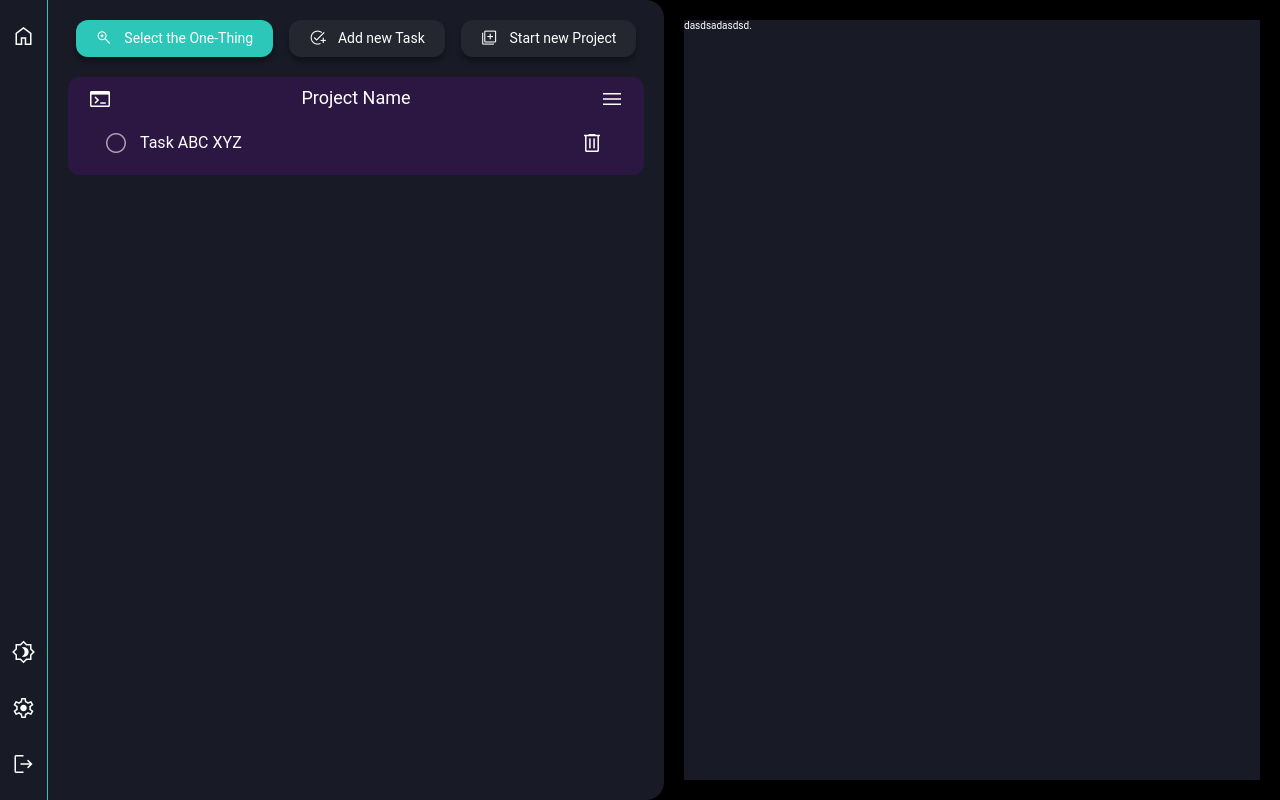
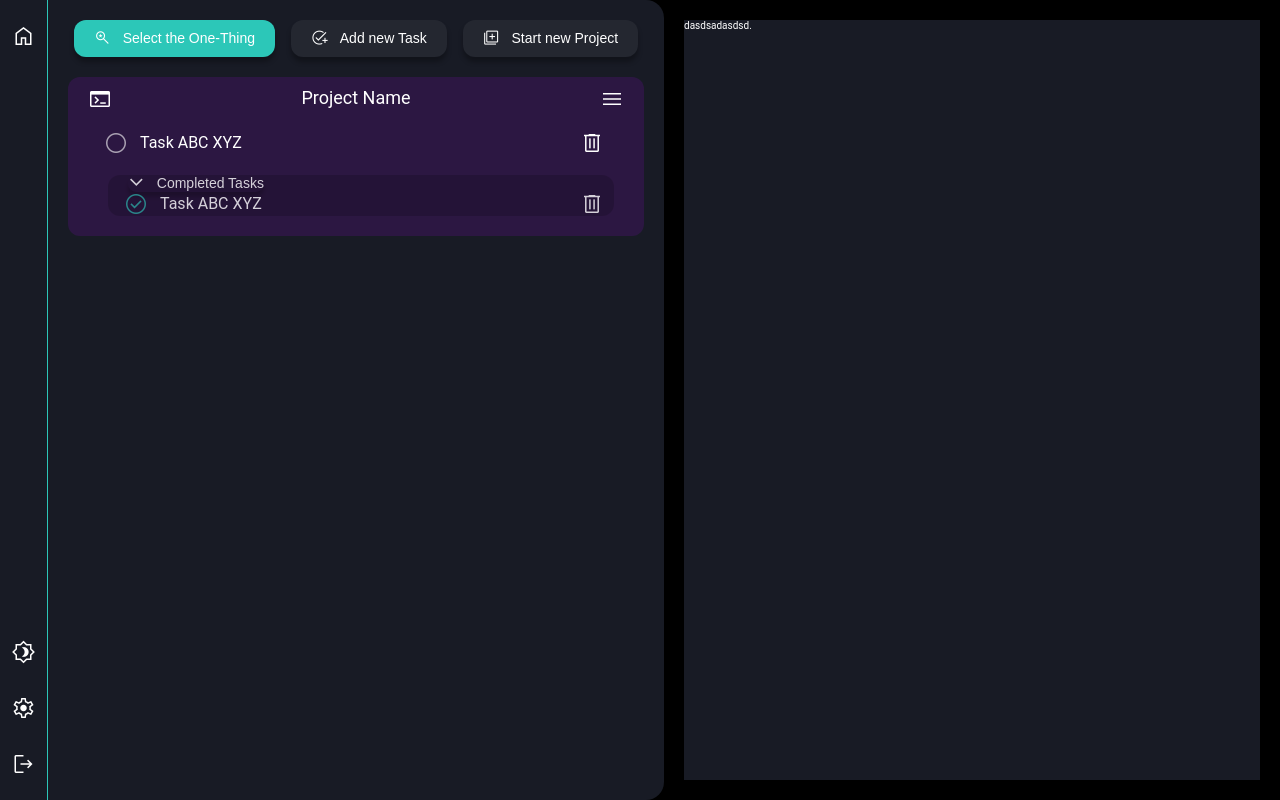
Before and after one commit to Michota/MichotaDoList, a plain HTML site: page index.html in a window 1280 px wide. Drawn offline with nearby package versions, Linux system fonts and the light colour scheme.

Commit message:
Completed Tasks List done

```diff
--- a/index.html
+++ b/index.html
@@ -21,30 +21,30 @@
       <nav class="sidebar">
         <div class="sidebar-icons">
           <div class="sidebar-icons-top">
-            <div class="btn material-symbols-outlined active-element">home</div>
+            <a class="btn material-symbols-outlined active-element"> home </a>
           </div>
           <div class="sidebar-icons-bottom">
-            <div class="btn material-symbols-outlined">brightness_4</div>
-            <div class="btn material-symbols-outlined">settings</div>
-            <div class="btn material-symbols-outlined logout-btn">logout</div>
+            <a class="btn material-symbols-outlined">brightness_4</a>
+            <a class="btn material-symbols-outlined">settings</a>
+            <a class="btn material-symbols-outlined logout-btn"> logout </a>
           </div>
         </div>
       </nav>
       <div class="panel main-panel">
         <div class="projects-panel">
           <div class="option-buttons">
-            <a class="btn full-button button_select_one_thing highlight">
+            <button class="btn full-button button_select_one_thing highlight">
               <div class="icon material-symbols-outlined">saved_search</div>
               Select the One-Thing
-            </a>
-            <a class="btn full-button button_add_new_task">
+            </button>
+            <button class="btn full-button button_add_new_task">
               <div class="icon material-symbols-outlined">add_task</div>
               Add new Task
-            </a>
-            <a class="btn full-button button_start_new_project">
+            </button>
+            <button class="btn full-button button_start_new_project">
               <div class="icon material-symbols-outlined">add_to_photos</div>
               Start new Project
-            </a>
+            </button>
           </div>
 
           <div class="projects-container">
@@ -54,20 +54,44 @@
                   terminal
                 </div>
                 <div class="project-name">Project Name</div>
-                <div class="project-menu icon material-symbols-outlined">
+                <button class="project-menu icon material-symbols-outlined">
                   menu
-                </div>
+                </button>
               </h2>
 
               <ul class="project-tasks">
                 <li class="task">
-                  <div class="checkbox material-symbols-outlined">circle</div>
+                  <button class="checkbox material-symbols-outlined">
+                    circle
+                  </button>
                   <div class="task-text">Task ABC XYZ</div>
-                  <div class="task-delete btn icon material-symbols-outlined">
+                  <button
+                    class="task-delete btn icon material-symbols-outlined"
+                  >
                     delete
-                  </div>
+                  </button>
                 </li>
               </ul>
+
+              <div class="project-tasks-completed">
+                <button class="full-button btn-completed-task">
+                  <div class="icon material-symbols-outlined">expand_more</div>
+                  Completed Tasks
+                </button>
+                <ul class="project-tasks-completed-list">
+                  <li class="task completed">
+                    <button class="checkbox marked material-symbols-outlined">
+                      circle
+                    </button>
+                    <div class="task-text">Task ABC XYZ</div>
+                    <button
+                      class="task-delete btn icon material-symbols-outlined"
+                    >
+                      delete
+                    </button>
+                  </li>
+                </ul>
+              </div>
             </div>
           </div>
         </div>
--- a/style.css
+++ b/style.css
@@ -173,6 +173,7 @@ small,
 
 .checkbox.marked:hover::after {
   content: "circle";
+  color: var(--highlight)
 }
 
 .icon {
@@ -196,6 +197,14 @@ flex: 1;
 .btn.highlight {
   background-color: var(--highlight);
 }
+
+button {
+  cursor: pointer;
+  background-color: inherit;
+  border: inherit;
+  color: inherit;
+}
+
 
 /* Buttons with Icons */
 
@@ -319,9 +328,10 @@ flex: 1;
   font-size: 1.8rem;
 }
 
-.project-tasks {
+.project-tasks, .project-tasks-completed {
   margin-top: 2rem;
   padding: 0 2rem;
+  border-radius: 1.2rem;
 }
 
 .task {
@@ -331,3 +341,24 @@ grid-template-columns: min-content 1fr min-content;
 align-items: center;
 font-size: 1.6rem;
 }
+
+
+.project-tasks-completed {
+  opacity: 0.8;
+  background-color: rgba(0, 0, 0, 0.2);
+  padding: 0 1rem 0 2rem;
+  margin-left: 2rem;
+  margin-right: 1rem;
+}
+
+.btn-completed-task {
+  display: flex;
+  align-items: center;
+  background-color: transparent;
+  margin: 0;
+  padding: 0;
+}
+
+.btn-completed-task .icon {
+  scale: 1.5;
+}
```
